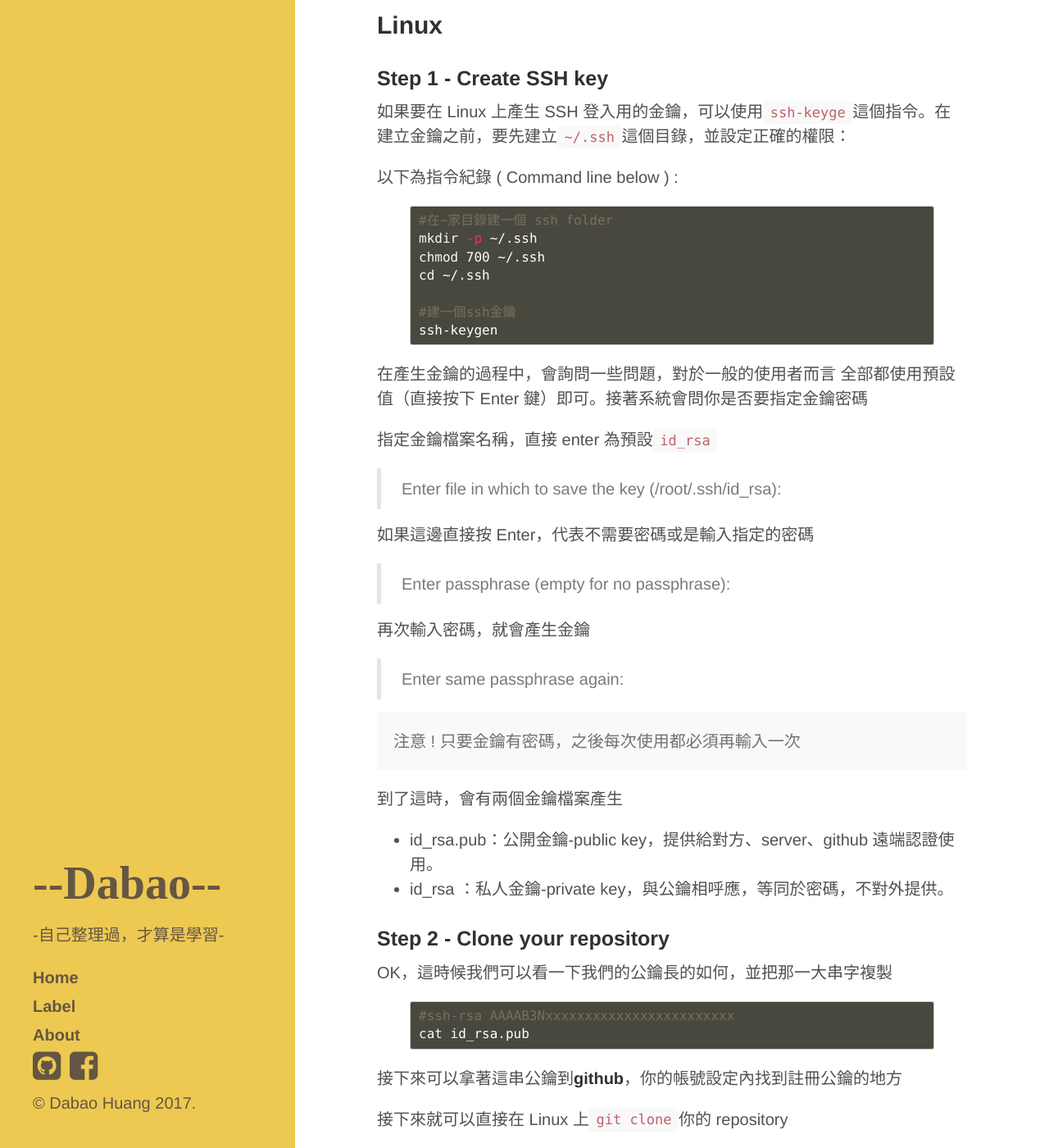
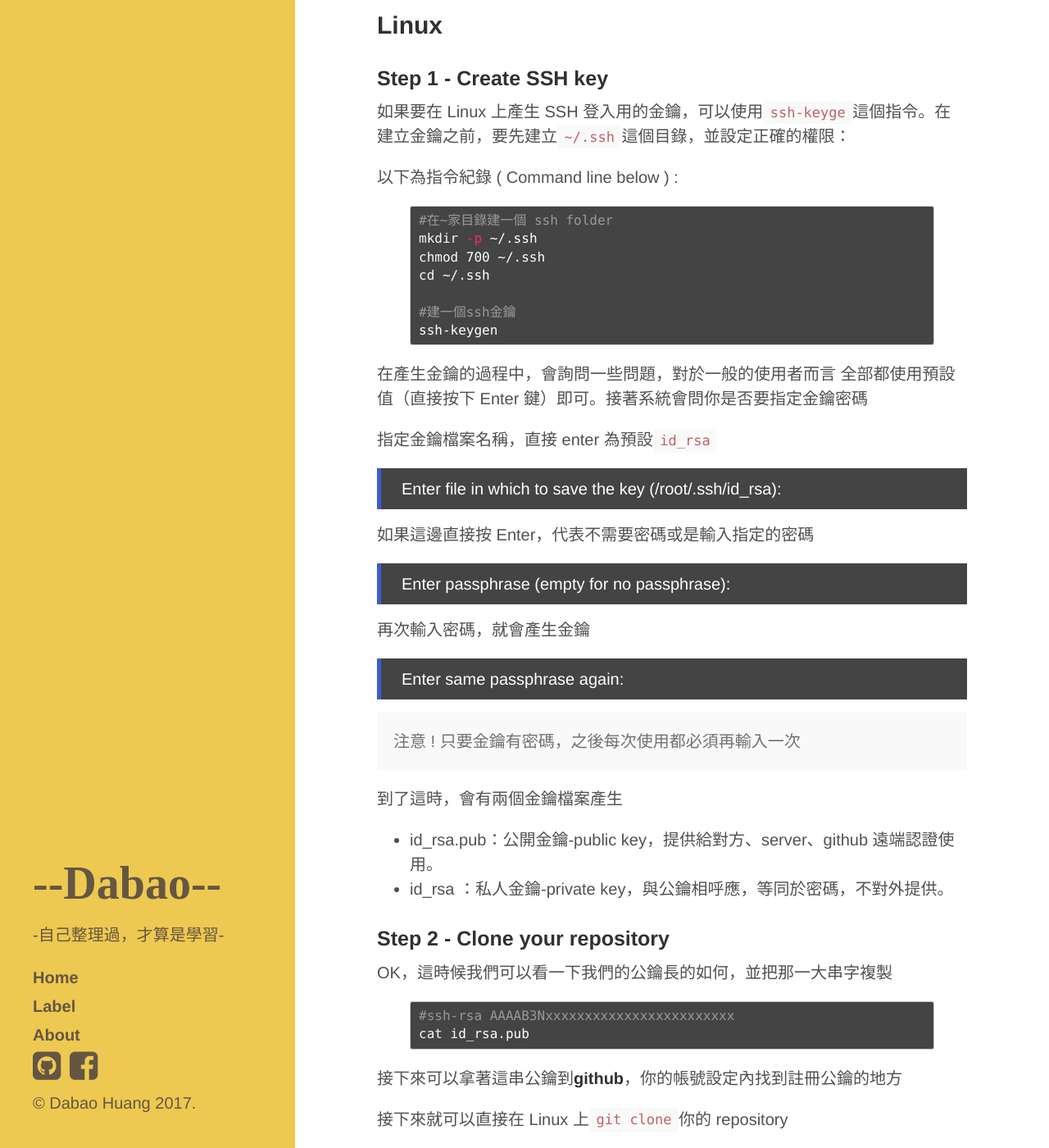
Before and after one commit to DabaoHuang/dabaohuang.github.io, a Jekyll site: the page built from _posts/2017-07-07-github-build-on-linux.md, in a window 1280 px wide and 1400 px high, scrolled down 338 px. Shown: the whole window at 82% size. Built offline with Jekyll 4.4.1, drawn with Linux system fonts in a browser that asks for light colours; comment, search, counter and statistics services are not loaded; some of the changed text lies outside the part shown.

Commit message:
Update the .css

```diff
--- a/_layouts/post.html
+++ b/_layouts/post.html
@@ -9,13 +9,13 @@
 </div>
 
 <div class="related">
-  <h2>Related Posts</h2>
+  <h2>你可能有興趣的文章 - Related Posts</h2>
   <ul class="related-posts">
     {% for post in site.related_posts limit:3 %}
       <li>
         <h3>
           <a href="{{ post.url }}">
-            {{ post.title }}
+            {{ post.subtitle }}
             <small>{{ post.date | date_to_string }}</small>
           </a>
         </h3>
--- a/public/css/highlight-Monokai.css
+++ b/public/css/highlight-Monokai.css
@@ -1,12 +1,13 @@
 .highlight pre, pre, .highlight .hll {
-    background-color: #49483E;
+    font-family: 'Microsoft YaHei';
+    background-color: #444;
     border: 1px solid #ccc;
     padding: 6px 10px;
     border-radius: 3px;
     color: #FFFFFF;
 }
 /* Highlights taken from https://gist.github.com/asaaki/1007420  for Monokai theme */
-.c                 { color: #75715e }                            /* Comment                     */
+.c                 { color: #999 }                               /* Comment                     */
 .err               { color: #960050; background-color: #1e0010 } /* Error                       */
 .k                 { color: #66d9ef }                            /* Keyword                     */
 .l                 { color: #ae81ff }                            /* Literal                     */
--- a/public/css/poole.css
+++ b/public/css/poole.css
@@ -214,8 +214,9 @@
 blockquote {
   padding: .5rem 1rem;
   margin: .8rem 0;
-  color: #7a7a7a;
-  border-left: .25rem solid #e5e5e5;
+  color: white;
+  border-left: .25rem solid #3b5ece;
+  background-color: #444;
 }
 blockquote p:last-child {
   margin-bottom: 0;
```
Also changed, not shown: public/css/custom.min.css.
